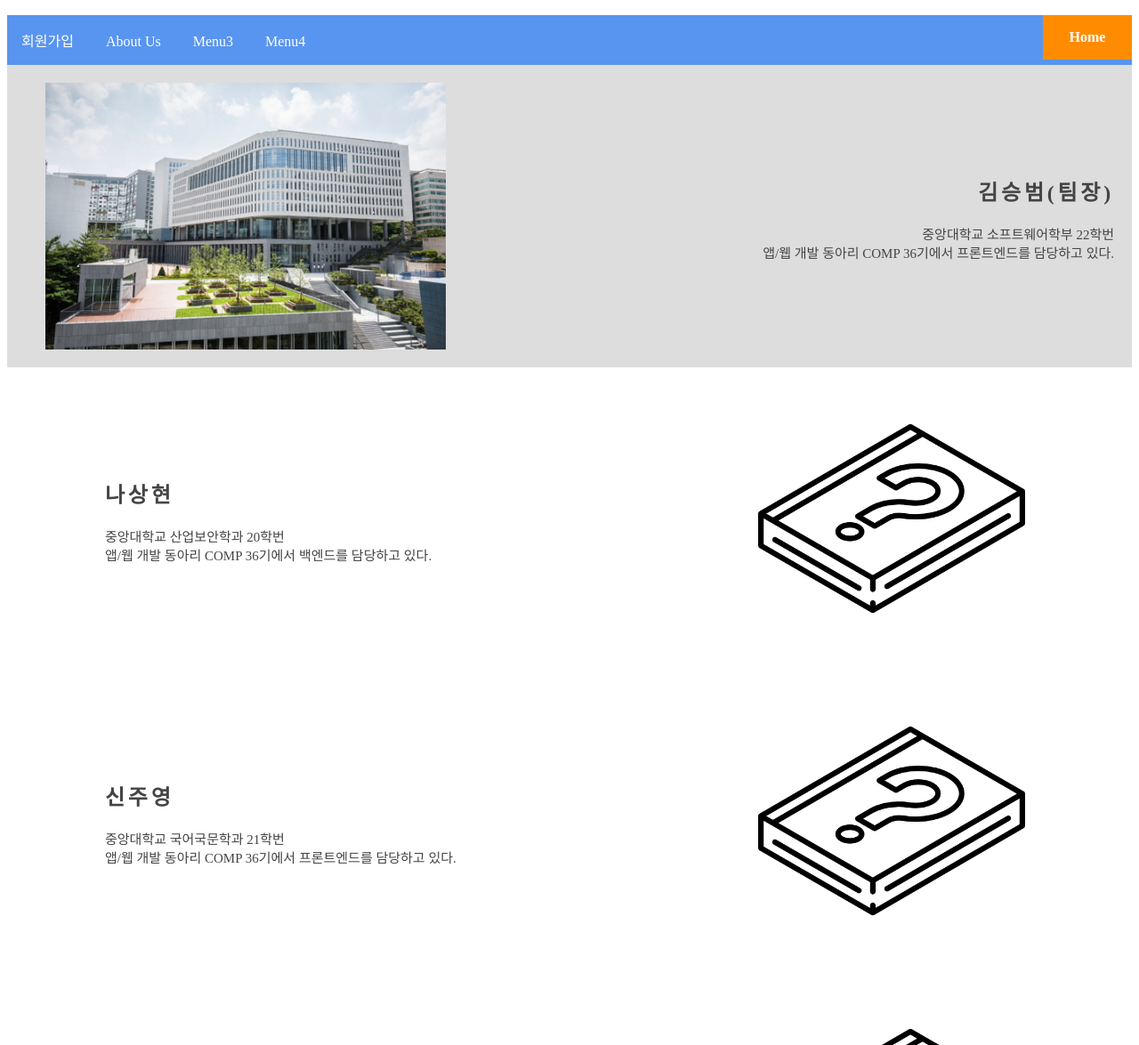
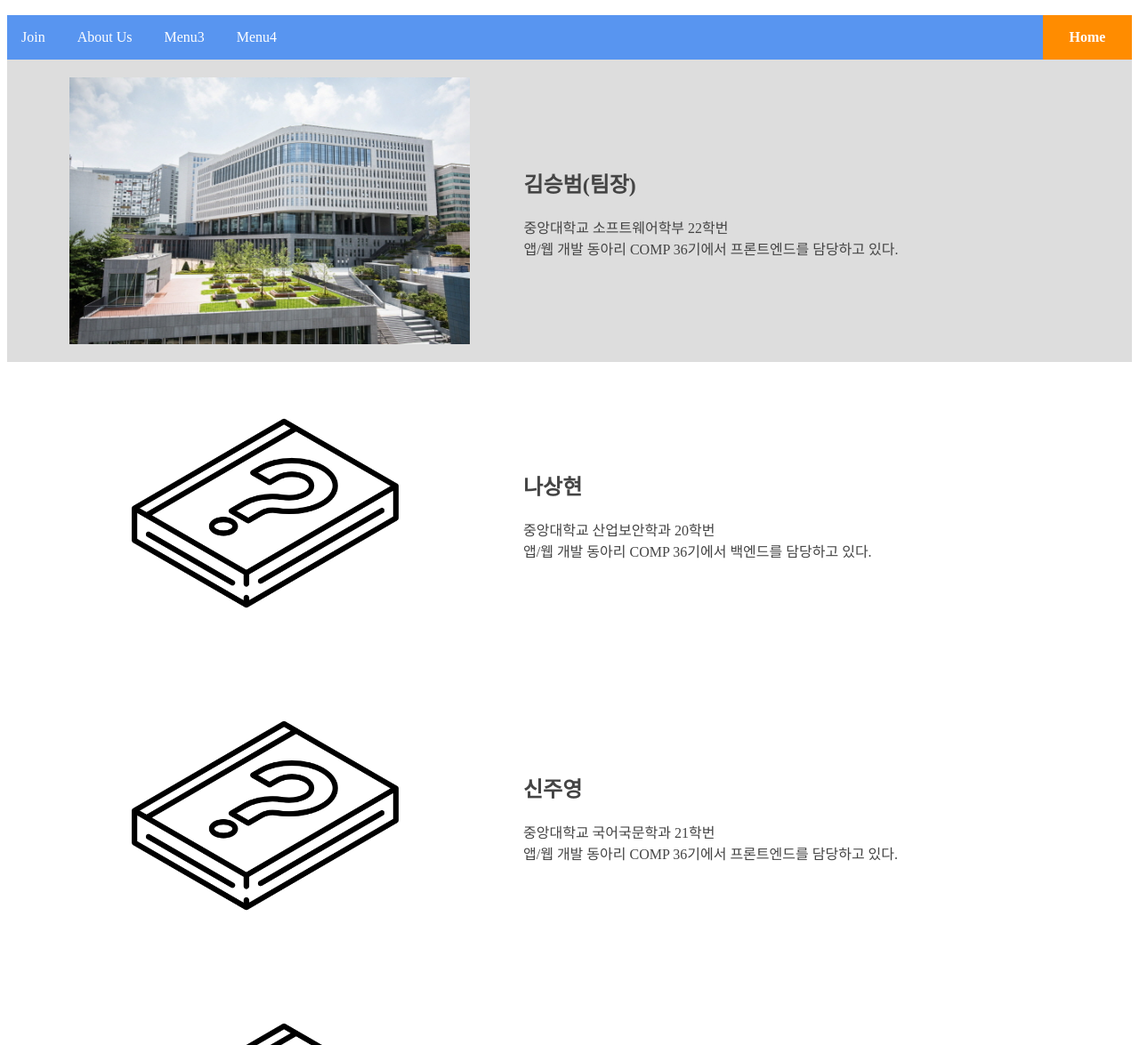
Before and after one commit to CAU-COMP/2022-Team-O, a plain HTML site: page Frontend/aboutUs.html in a window 1280 px wide. Shown: the part 47-1222 px from the top of the page at 89% size. Drawn offline with Linux system fonts and the light colour scheme.

Commit message:
Update aboutUs.html

```diff
--- a/Frontend/aboutUs.html
+++ b/Frontend/aboutUs.html
@@ -18,7 +18,7 @@
     <nav>
         <ul>
             <li class="dropdown">
-                <div class="dropdown-menu" onclick="location.href='join.html';">회원가입</div>
+                <div class="dropdown-menu" onclick="location.href='join.html';">Join</div>
             </li>
             <li class="dropdown">
                 <div class="dropdown-menu" onclick="location.href='aboutUs.html';">About Us</div>
@@ -34,8 +34,8 @@
         </ul>
     </nav>
 
-    <section class="service">
-        <div class="container">
+    <section class="cap">
+        <div class="Acontainer">
             <div class="img">
                 <img src="chungang.jpg" alt="">
             </div>
@@ -47,38 +47,38 @@
         </div>
     </section>
 
-    <section class="guide">
-        <div class="container">
+    <section class="team">
+        <div class="Acontainer">
+            <div class="img">
+                <img src="guidebook.png" alt="">
+            </div>
             <div class="text">
                 <h2>나상현</h2>
-                <p>중앙대학교 산업보안학과 20학번 <br>앱/웹 개발 동아리 COMP 36기에서 백엔드를 담당하고 있다. </p>
-            </div>
-            <div class="img">
-                <img src="guidebook.png" alt="">
+                <p>중앙대학교 산업보안학과 20학번 <br>앱/웹 개발 동아리 COMP 36기에서 백엔드를 담당하고 있다.</p>
             </div>
         </div>
     </section>
 
-    <section class="guide">
-        <div class="container">
+    <section class="team">
+        <div class="Acontainer">
+            <div class="img">
+                <img src="guidebook.png" alt="">
+            </div>
             <div class="text">
                 <h2>신주영</h2>
                 <p>중앙대학교 국어국문학과 21학번 <br>앱/웹 개발 동아리 COMP 36기에서 프론트엔드를 담당하고 있다.</p>
             </div>
+        </div>
+    </section>
+
+    <section class="team">
+        <div class="Acontainer">
             <div class="img">
                 <img src="guidebook.png" alt="">
             </div>
-        </div>
-    </section>
-
-    <section class="guide">
-        <div class="container">
             <div class="text">
                 <h2>이채연</h2>
-                <p>중앙대학교 융합공학부 21학번 <br>앱/웹 개발 동아리 COMP 36기에서 백엔드를 담당하고 있다. </p>
-            </div>
-            <div class="img">
-                <img src="guidebook.png" alt="">
+                <p>중앙대학교 융합공학부 21학번 <br>앱/웹 개발 동아리 COMP 36기에서 백엔드를 담당하고 있다.</p>
             </div>
         </div>
     </section>
```
